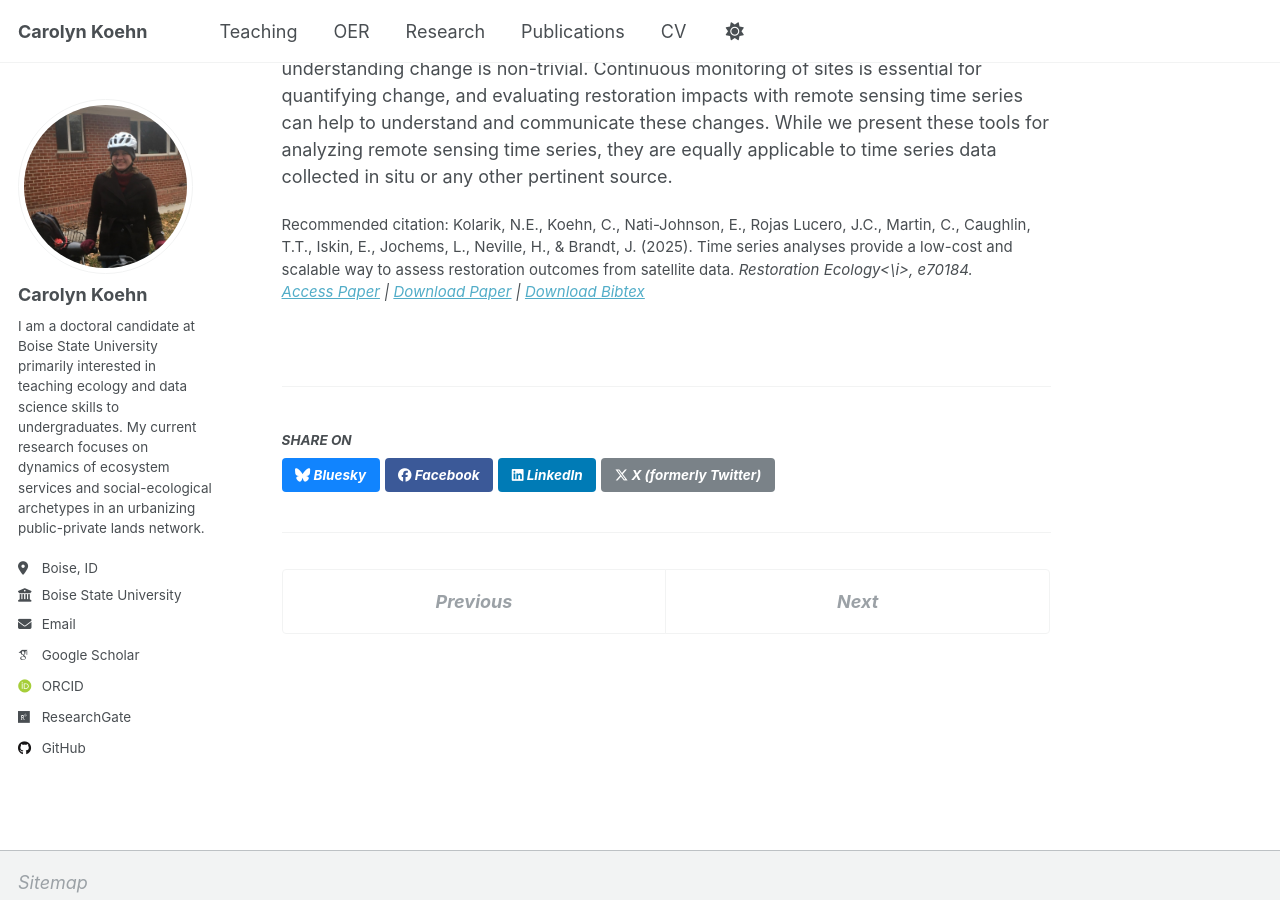
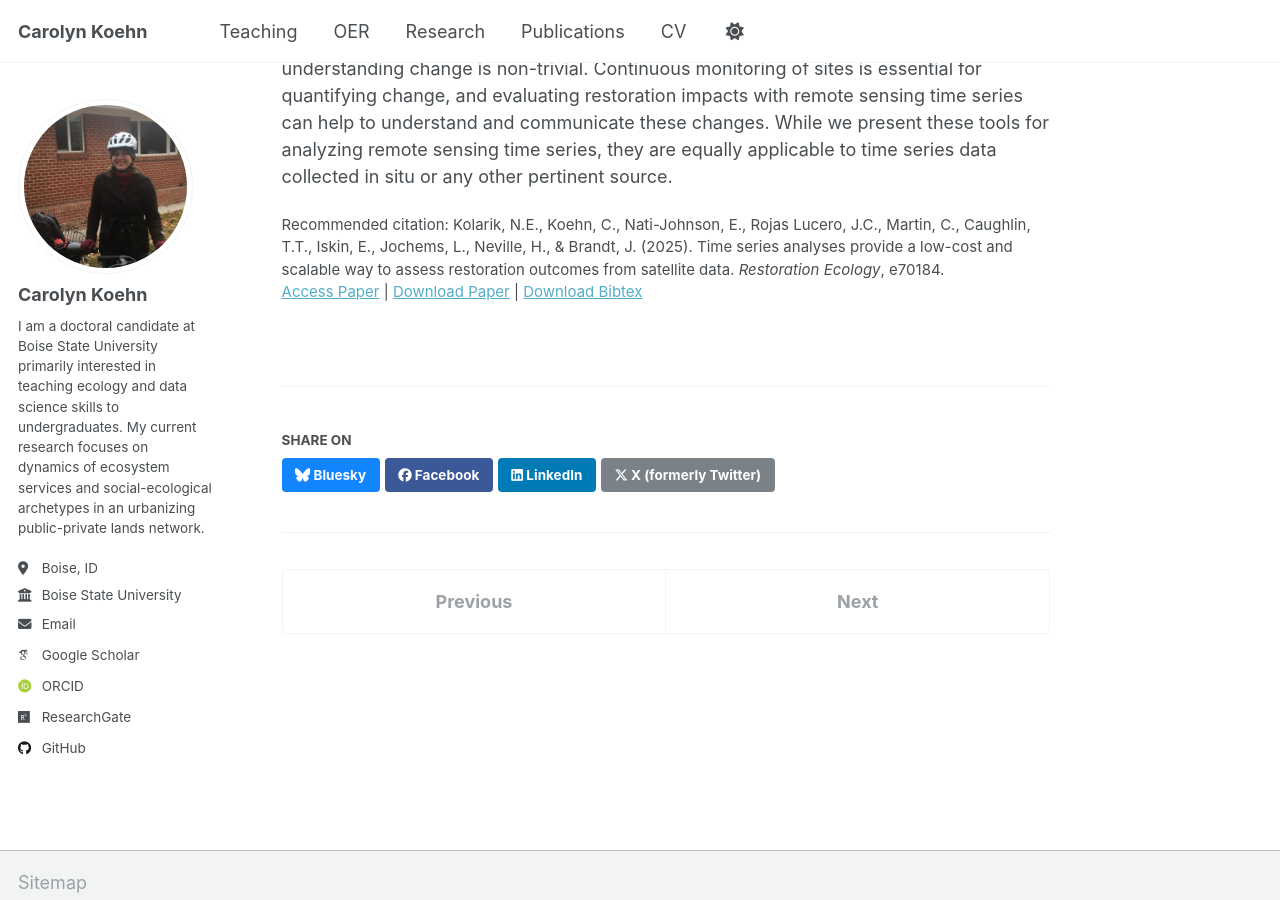
Before and after one commit to CarolynKoehn/CarolynKoehn.github.io, a Jekyll site: the page built from _publications/2025-time-series.md, in a window 1280 px wide and 900 px high, scrolled down 1232 px. Built offline with Jekyll 4.4.1, drawn with Linux system fonts in a browser that asks for light colours; some web fonts are replaced.

Commit message:
fix html formatting

```diff
--- a/_publications/2025-time-series.md
+++ b/_publications/2025-time-series.md
@@ -9,7 +9,7 @@ venue: 'Restoration Ecology'
 paperurl: 'https://doi.org/10.1111/rec.70184'
 slidesurl: 'https://carolynkoehn.github.io/files/2025-time-series.pdf'
 bibtexurl: 'https://carolynkoehn.github.io/files/2025-time-series.bib'
-citation: 'Kolarik, N.E., Koehn, C., Nati-Johnson, E., Rojas Lucero, J.C., Martin, C., Caughlin, T.T., Iskin, E., Jochems, L., Neville, H., & Brandt, J. (2025). Time series analyses provide a low-cost and scalable way to assess restoration outcomes from satellite data. <i>Restoration Ecology<\i>, e70184.'
+citation: 'Kolarik, N.E., Koehn, C., Nati-Johnson, E., Rojas Lucero, J.C., Martin, C., Caughlin, T.T., Iskin, E., Jochems, L., Neville, H., & Brandt, J. (2025). Time series analyses provide a low-cost and scalable way to assess restoration outcomes from satellite data. <i>Restoration Ecology</i>, e70184.'
 ---
 
 **Abstract**
```
